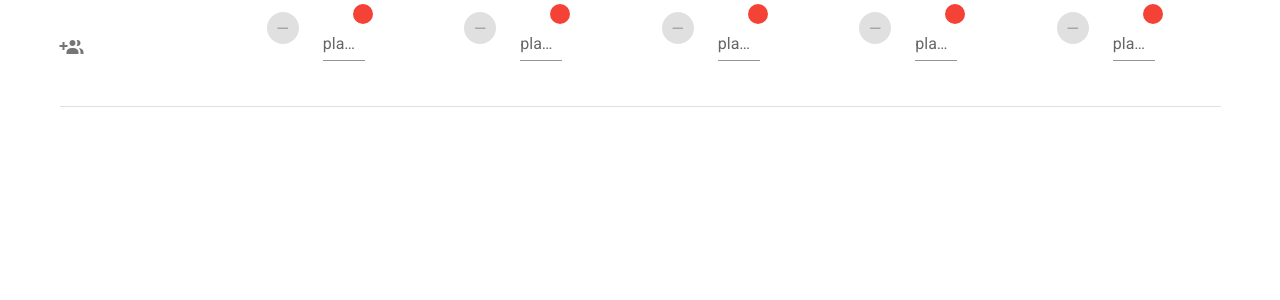
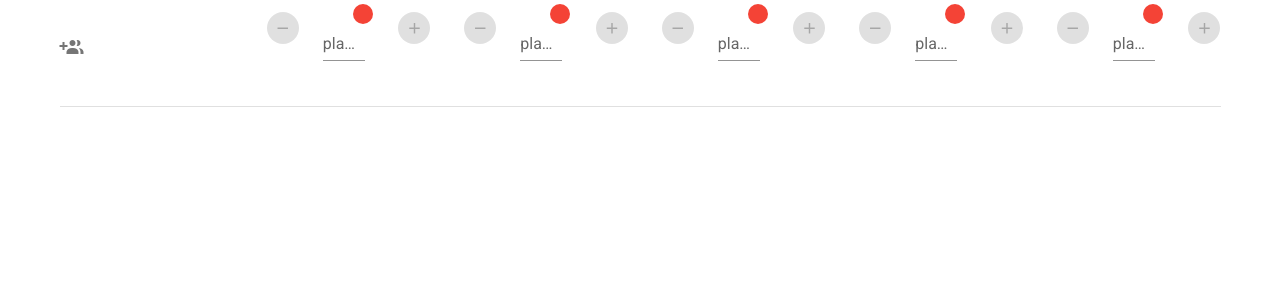
Before and after one commit to rjbgaspar/rummy, a Vue app: page /play in a window 1280 px wide. Shown: the top 300 px of the page. Built offline with nearby package versions, Linux system fonts and the light colour scheme.

Commit message:
Fix plus sign icon not showing

```diff
--- a/src/components/play-rummy.vue
+++ b/src/components/play-rummy.vue
@@ -26,7 +26,7 @@
             </v-badge>
           </v-col>
           <v-col class="text-right">
-            <v-btn fab dark x-small color="blue-grey darken-1" elevation="1"
+            <v-btn fab x-small color="blue-grey darken-1 white--tex text-right" elevation="1"
                    :disabled="players[index].name === '' || players[index].luckyCount >= 28"
                    @click="incrementPlayerLuckyCount(index)">
               <v-icon dark>mdi-plus</v-icon>
```
